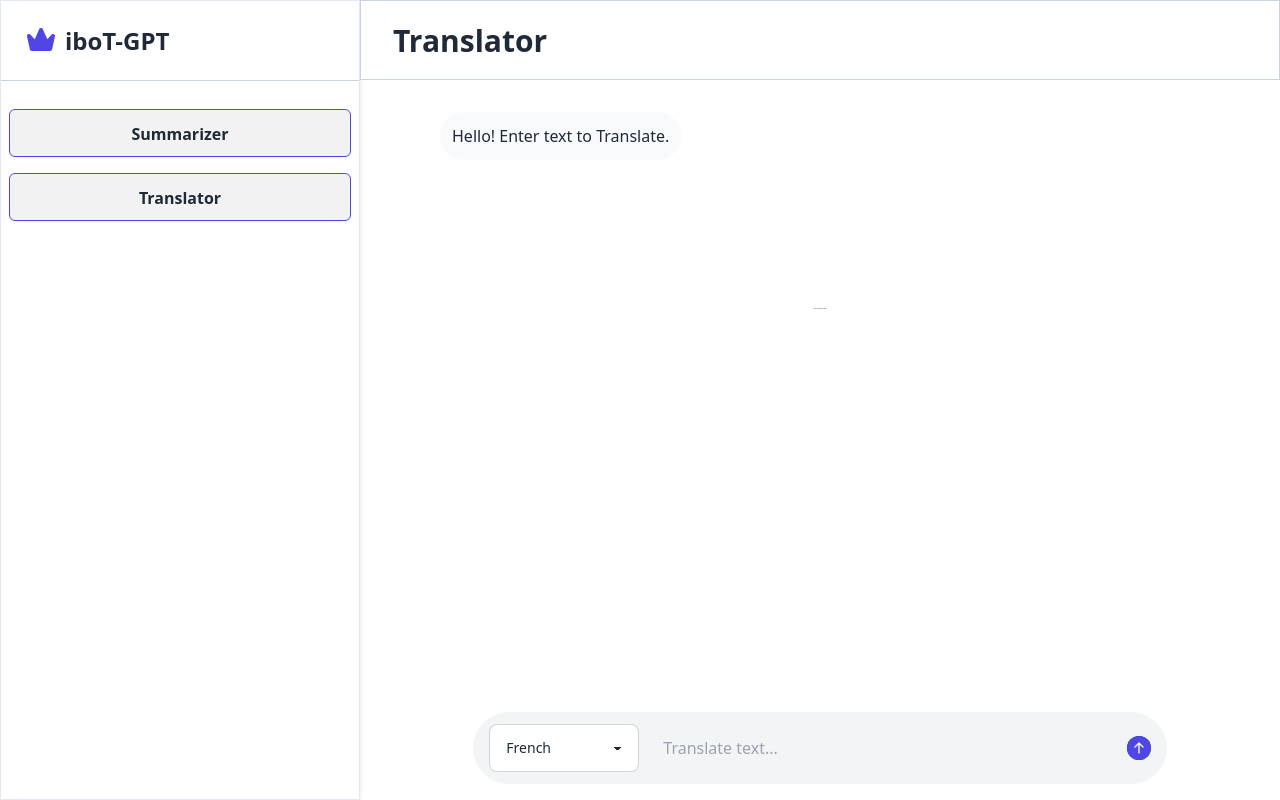
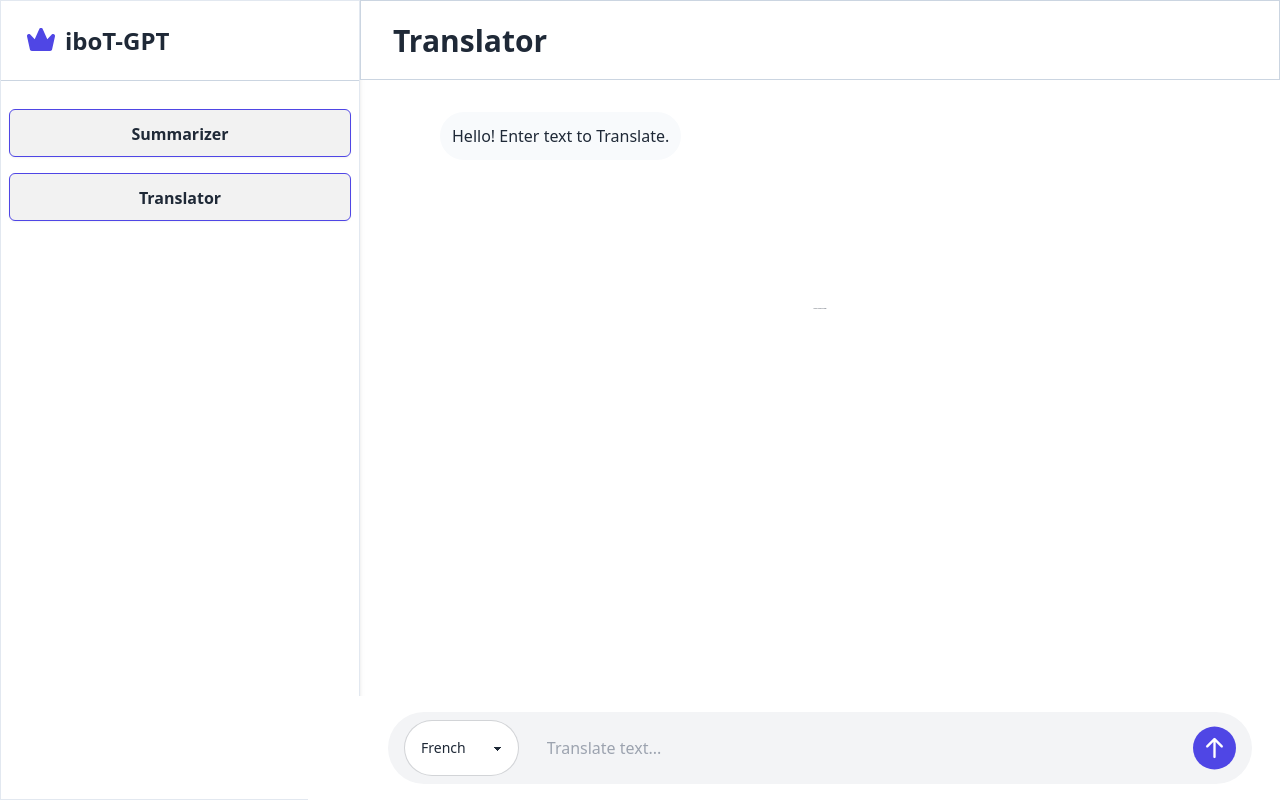
Before and after one commit to O-Tobi/HNG-Stage-3, a React (Vite) app: page /translator in a window 1280 px wide. Built offline with nearby package versions, Linux system fonts and the light colour scheme.

Commit message:
reached a checkpoint

```diff
--- a/src/components/pages/Summarizer.jsx
+++ b/src/components/pages/Summarizer.jsx
@@ -120,7 +120,7 @@ const Summarizer = () => {
           ))}
         </div>
 
-        <div className="inputfield bg-white fixed bottom-0 w-8/12 max-w-screen-lg mx-auto px-[80px] py-[16px]">
+        <div className="inputfield bg-white fixed bottom-0 md:w-8/12 max-w-screen-lg mx-auto md:px-[80px] md:py-[16px]">
           <form
             onSubmit={handleSubmit}
             className="flex items-center gap-4 bg-gray-100 rounded-full px-4 py-3 w-full"
--- a/src/components/pages/Translator.jsx
+++ b/src/components/pages/Translator.jsx
@@ -44,7 +44,10 @@ const Translator = () => {
 
         const detector = await self.ai.languageDetector.create();
         if (!detector) {
-          setMessages((prev) => [...prev, { sender: "bot", text: "Translator AAPI not available"}]);
+          setMessages((prev) => [
+            ...prev,
+            { sender: "bot", text: "Translator AAPI not available" },
+          ]);
           setIsError(true);
           return;
         }
@@ -130,12 +133,14 @@ const Translator = () => {
     <div className="main flex flex-col flex-grow">
       {/* Header */}
       <div className="header sticky top-0 bg-white flex justify-center items-center md:items-start flex-col h-[60px] md:h-[80px] px-[16px] md:px-[32px] py-[10px] md:py-[20px] gap-[10px] border-[1px] border-[#CBD5E1]">
-              <h1 className="title flex-1 font-bold text-[25px] md:text-[30px]">Translator</h1>
+        <h1 className="title flex-1 font-bold text-[25px] md:text-[30px]">
+          Translator
+        </h1>
       </div>
 
       {/* Chat Section */}
-          <div className="chat flex flex-col items-center px-[80px] py-[32px] gap-[24px] max-w-screen-lg ">
-      <div className="userinput flex flex-col justify-end gap-2 w-full mb-[100px]">
+      <div className="chat flex flex-col items-center  px-[20px] md:px-[80px] md:py-[32px] gap-[12px] md:gap-[24px] max-w-screen-lg ">
+        <div className="userinput flex flex-col justify-end gap-2 w-full mb-[80px] md:mb-[100px]">
           {messages.map((msg, index) => (
             <div
               key={index}
@@ -154,17 +159,17 @@ const Translator = () => {
           ))}
         </div>
 
-      <div className="flex flex-col items-center w-full ">
+        <div className="flex flex-col items-center w-full">
           {/* Input and Selector Container */}
-        <div className="fixed bottom-0 w-8/12 max-w-screen-lg mx-auto px-[80px] py-[16px]">
+          <div className="inputfield bg-white fixed bottom-0 w-full max-w-screen-lg px-4 md:px-20 py-3 md:py-4">
             <form
               onSubmit={handleSubmit}
-            className="flex items-center gap-4 bg-gray-100 rounded-full px-4 py-3 w-full"
+              className="flex items-center gap-2 md:gap-4 bg-gray-100 rounded-full px-4 py-2 w-full"
             >
               {/* Language Selector */}
-            <div className="w-[150px]">
+              <div className="w-3/12 min-w-[100px] md:w-[150px]">
                 <select
-                className="select select-bordered w-full h-full"
+                  className="select select-bordered w-full h-12 md:h-14 rounded-full"
                   value={finalLanguage}
                   onChange={handleSelectedLanguage}
                 >
@@ -182,23 +187,19 @@ const Translator = () => {
                 value={tempInput}
                 onChange={(e) => setTempInput(e.target.value)}
                 placeholder="Translate text..."
-              className="flex-grow bg-transparent border-none outline-none text-gray-800 p-2"
+                className="flex-grow bg-transparent border-none outline-none text-gray-800 h-12 md:h-14 p-2 md:p-3 w-full"
               />
 
               {/* Submit Button */}
               <button
                 type="submit"
                 disabled={isLoading}
-              className="bg-[#1E293B] text-white rounded-full p-0 flex items-center justify-center transition duration-300"
+                className=" text-white rounded-full w-12 h-12 md:w-14 md:h-14 flex items-center justify-center transition duration-300"
               >
                 {isLoading ? (
-                <span className="animate-spin w-[24px] h-[24px] border-2 border-white bg-white border-t-[#4F46E5] rounded-full"></span>
+                  <span className="animate-spin w-12 h-12 border-2 border-white bg-white border-t-[#4F46E5] rounded-full"></span>
                 ) : (
-                <img
-                  src={SubmitButton}
-                  className="w-[24px] h-[24px]"
-                  alt="Send"
-                />
+                  <img src={SubmitButton} className="w-12 h-12" alt="Send" />
                 )}
               </button>
             </form>
@@ -206,13 +207,12 @@ const Translator = () => {
         </div>
 
         {isError && (
-        <p className="error-message text-[1px]">An error occurred. Try again.</p>
+          <p className="error-message text-[1px]">
+            An error occurred. Try again.
+          </p>
         )}
       </div>
-
     </div>
-
-
   );
 };
 
```
Lines whose indentation alone changed are shown as unchanged.
